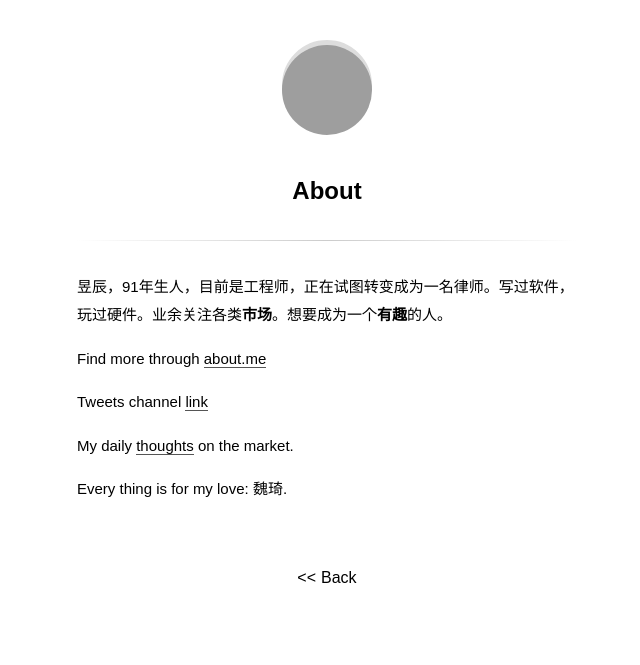
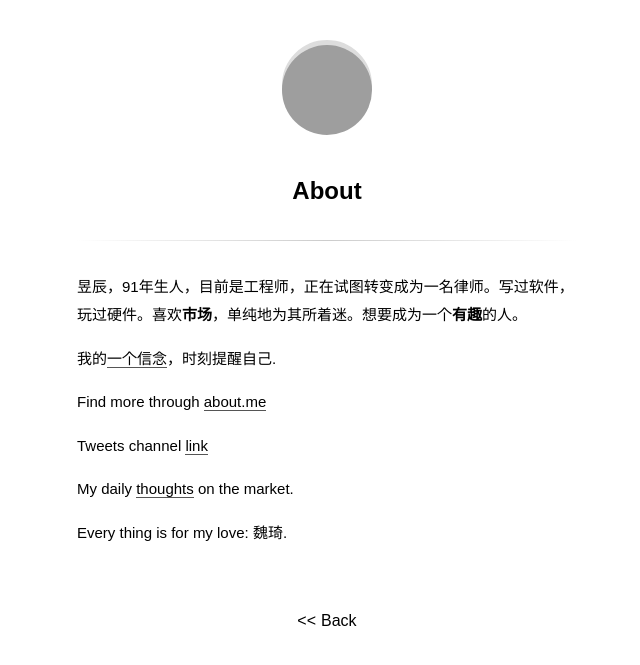
Before and after one commit to psaux0/psaux0.github.io, a Jekyll site: the page built from about.md, in a window 1280 px wide. Shown: the top 665 px of the page, without its empty margins (313-953 px from the left). Built offline with Jekyll 4.4.1, drawn with Linux system fonts in a browser that asks for light colours; some web fonts are replaced; grey boxes are pictures that could not be loaded.

Commit message:
update about

```diff
--- a/about.md
+++ b/about.md
@@ -1,7 +1,9 @@
 ---
 title: About
 ---
-昱辰，91年生人，目前是工程师，正在试图转变成为一名律师。写过软件，玩过硬件。业余关注各类**市场**。想要成为一个**有趣**的人。
+昱辰，91年生人，目前是工程师，正在试图转变成为一名律师。写过软件，玩过硬件。喜欢**市场**，单纯地为其所着迷。想要成为一个**有趣**的人。
+
+我的[一个信念]({[site.url}}/assets/acreed.pdf)，时刻提醒自己.
 
 Find more through [about.me](https://about.me/yuchensu)
 
```
